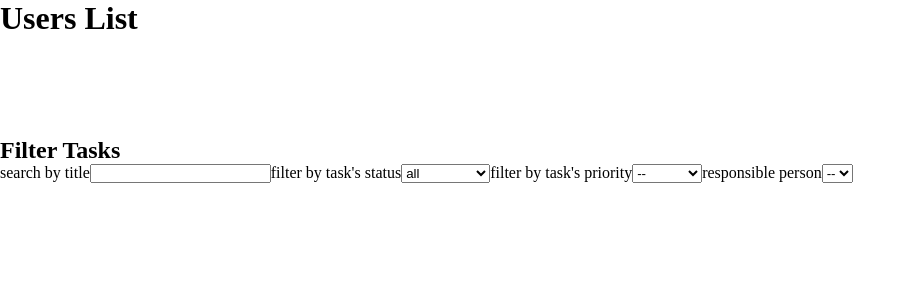
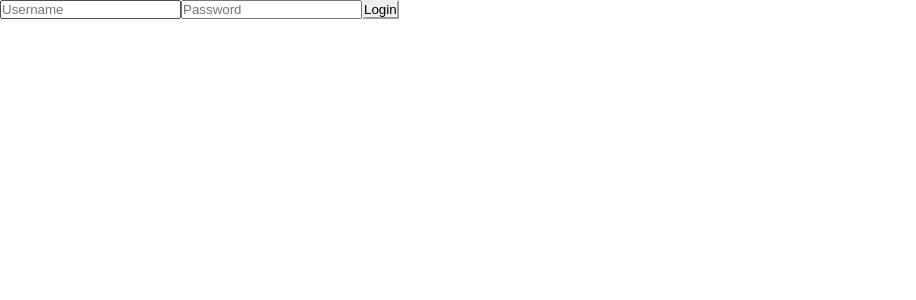
Before and after one commit to HasanKazemi/Team-Task-Management, a React (Vite) app: page / in a window 1280 px wide. Shown: the top 300 px of the page, without its empty margins (0-916 px from the left). Built offline with nearby package versions, Linux system fonts and the light colour scheme.

Commit message:
login page added

```diff
--- a/src/App.tsx
+++ b/src/App.tsx
@@ -1,13 +1,19 @@
-import { Outlet } from 'react-router-dom'
-import './App.css'
+import React, { useState } from 'react';
+import LoginForm from './pages/loginForm';
+import TasksPage from './pages/TasksPage';
 
-function App() {
+const App: React.FC = () => {
+  const [isAuthenticated, setIsAuthenticated] = useState(false);
 
   return (
     <>
-      <Outlet/>
+      {isAuthenticated ? (
+        <TasksPage />
+      ) : (
+        <LoginForm onLogin={() => setIsAuthenticated(true)} />
+      )}
     </>
-  )
-}
+  );
+};
 
-export default App
+export default App;
--- /dev/null
+++ b/src/pages/loginForm.tsx
@@ -0,0 +1,41 @@
+// pages/LoginPage.tsx
+import React, { useState } from 'react';
+
+type Props = {
+  onLogin: () => void;
+};
+
+const LoginPage: React.FC<Props> = ({ onLogin }) => {
+  const [username, setUsername] = useState('');
+  const [password, setPassword] = useState('');
+
+  const handleLogin = (e: React.FormEvent) => {
+    e.preventDefault();
+
+    if (username === 'admin' && password === '1234') {
+      onLogin();
+    } else {
+      alert('username or password is incorrect');
+    }
+  };
+
+  return (
+    <form onSubmit={handleLogin}>
+      <input
+        type="text"
+        placeholder="Username"
+        value={username}
+        onChange={(e) => setUsername(e.target.value)}
+      />
+      <input
+        type="password"
+        placeholder="Password"
+        value={password}
+        onChange={(e) => setPassword(e.target.value)}
+      />
+      <button type="submit">Login</button>
+    </form>
+  );
+};
+
+export default LoginPage;
```
